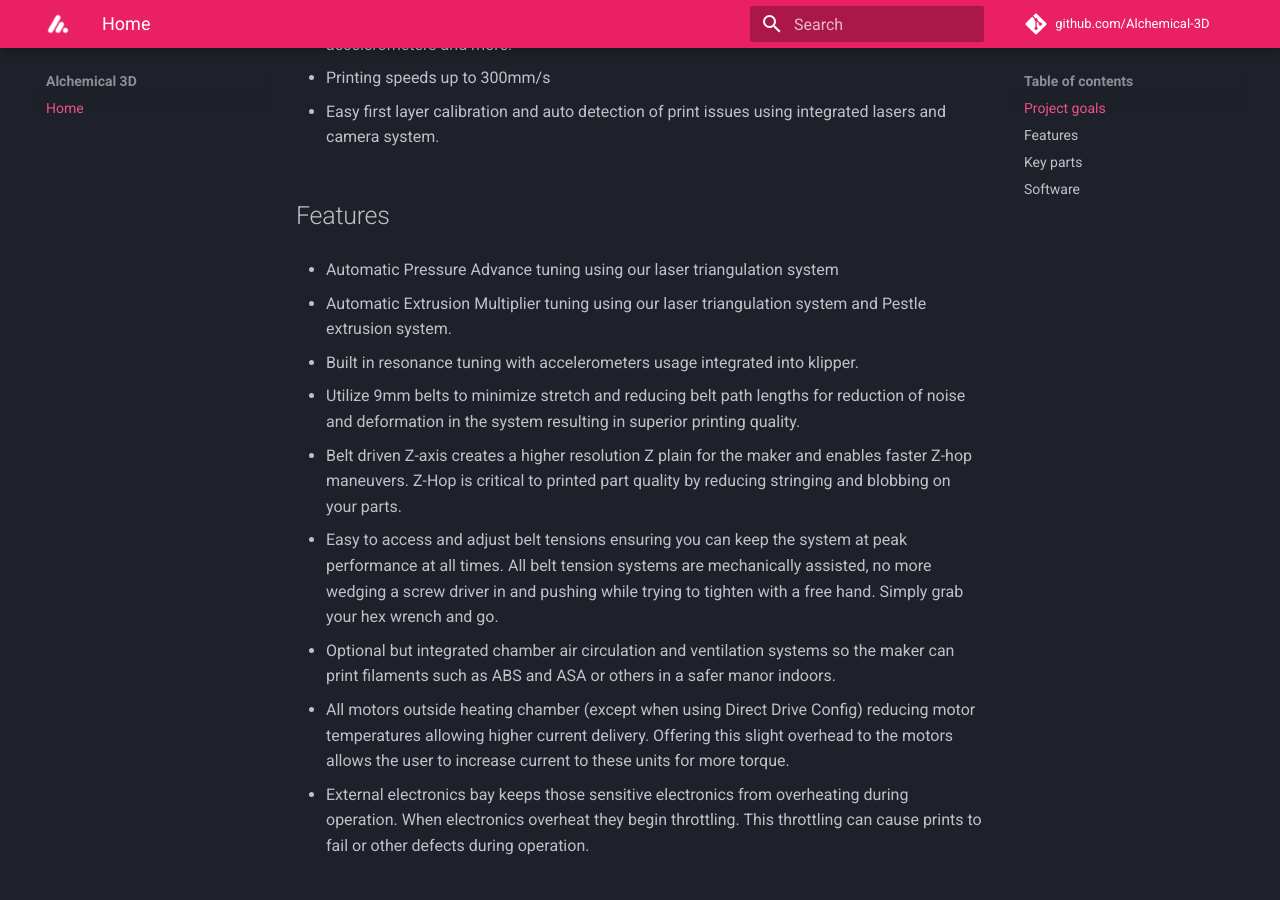
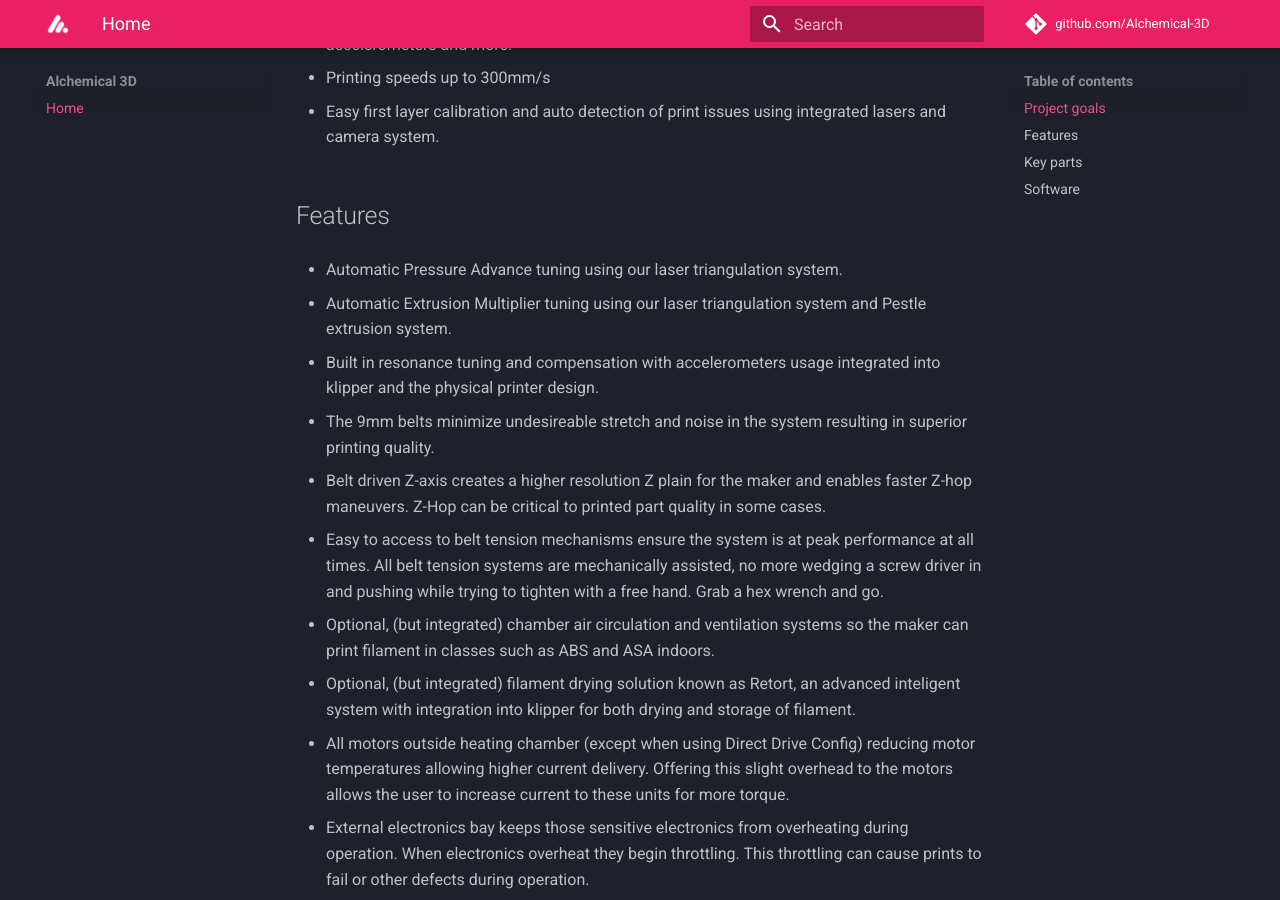
Before and after one commit to Alchemical-3D/alchemical-3d.github.io, an MkDocs documentation site: the page built from docs/index.md, in a window 1280 px wide and 900 px high, scrolled down 1210 px. Built offline with MkDocs 1.6.1 and Material for MkDocs 9.7.7, drawn with Linux system fonts in a browser that asks for light colours.

Commit message:
Update index.md

```diff
--- a/docs/index.md
+++ b/docs/index.md
@@ -22,19 +22,21 @@
 ## Features
 
 
-- Automatic Pressure Advance tuning using our laser triangulation system
+- Automatic Pressure Advance tuning using our laser triangulation system.
 
 - Automatic Extrusion Multiplier tuning using our laser triangulation system and Pestle extrusion system.
 
-- Built in resonance tuning with accelerometers usage integrated into klipper.
+- Built in resonance tuning and compensation with accelerometers usage integrated into klipper and the physical printer design.
 
-- Utilize 9mm belts to minimize stretch and reducing belt path lengths for reduction of noise and deformation in the system resulting in superior printing quality.
+- The 9mm belts minimize undesireable stretch and noise in the system resulting in superior printing quality.
 
-- Belt driven Z-axis creates a higher resolution Z plain for the maker and enables faster Z-hop maneuvers.  Z-Hop is critical to printed part quality by reducing stringing and blobbing on your parts.
+- Belt driven Z-axis creates a higher resolution Z plain for the maker and enables faster Z-hop maneuvers.  Z-Hop can be critical to printed part quality in some cases.
 
-- Easy to access and adjust belt tensions ensuring you can keep the system at peak performance at all times.   All belt tension systems are mechanically assisted, no more wedging a screw driver in and pushing while trying to tighten with a free hand.  Simply grab your hex wrench and go.
+- Easy to access to belt tension mechanisms ensure the system is at peak performance at all times.   All belt tension systems are mechanically assisted, no more wedging a screw driver in and pushing while trying to tighten with a free hand.  Grab a hex wrench and go.
 
-- Optional but integrated chamber air circulation and ventilation systems so the maker can print filaments such as ABS and ASA or others in a safer manor indoors.
+- Optional, (but integrated) chamber air circulation and ventilation systems so the maker can print filament in classes such as ABS and ASA indoors.
+
+- Optional, (but integrated) filament drying solution known as Retort, an advanced inteligent system with integration into klipper for both drying and storage of filament.
 
 - All motors outside heating chamber (except when using Direct Drive Config) reducing motor temperatures allowing higher current delivery.  Offering this slight overhead to the motors allows the user to increase current to these units for more torque.
 
```
